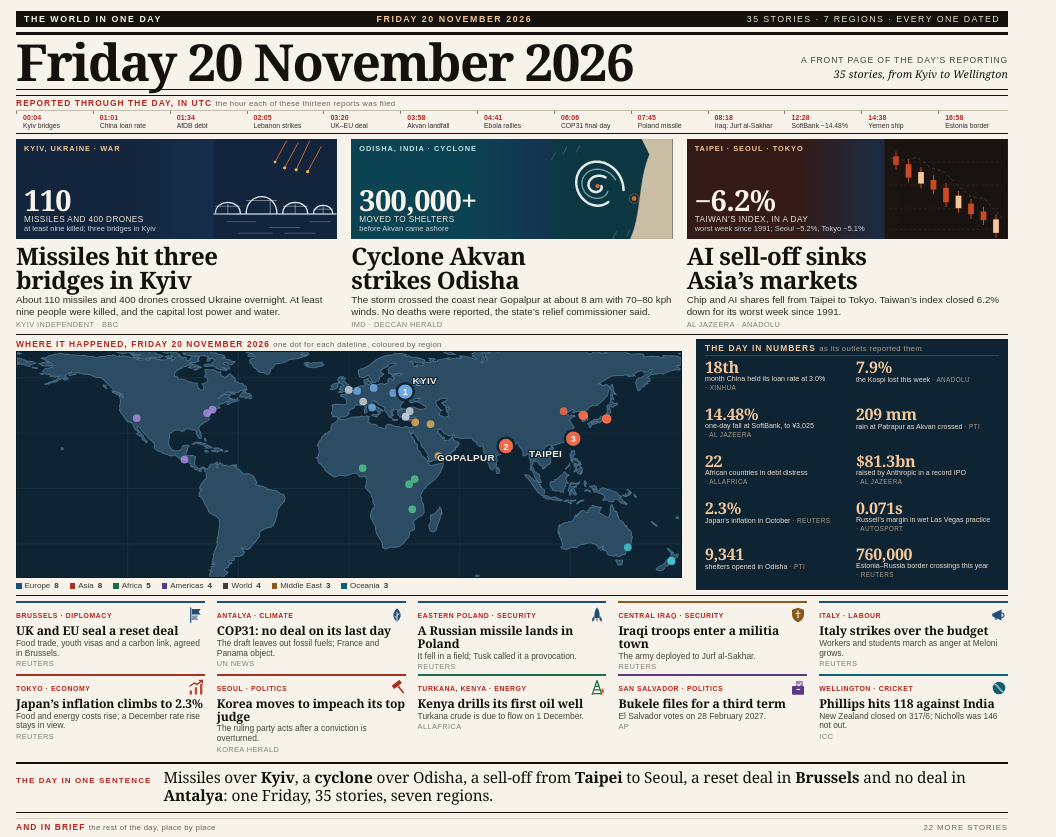
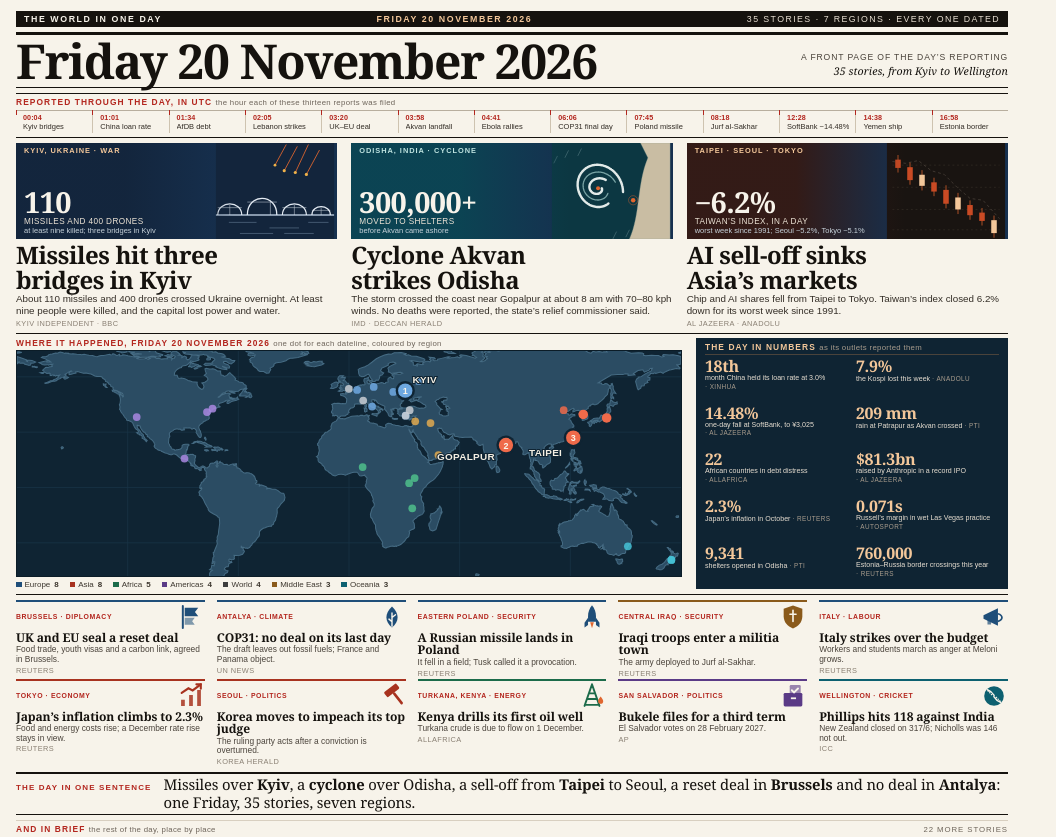
Before and after one commit to yossapr/world-news-20261120, a website: page tools/poster.html in a window 1280 px wide. Shown: the top 837 px of the page, without its empty margins (0-1056 px from the left). Drawn offline with Linux system fonts and the light colour scheme.

Commit message:
Polish: 45px ruled day strip with 7.2px hours and 7.5px captions, 28px card glyphs on the kicker line; height paid from panels, map crop and briefs

```diff
--- a/tools/poster.html
+++ b/tools/poster.html
@@ -13,32 +13,35 @@
 
   .mast { display:flex; justify-content:space-between; align-items:flex-end; gap:18px;
     border-top:3px solid var(--rule); border-bottom:1px solid var(--rule); padding:3px 0 4px }
-  .mast h1 { font-family:Georgia,'Times New Roman',serif; font-weight:700; font-size:51px; line-height:.94;
+  .mast h1 { font-family:Georgia,'Times New Roman',serif; font-weight:700; font-size:48px; line-height:.94;
     letter-spacing:-.028em }
   .mast .side { text-align:right; font-size:8.6px; line-height:1.35; letter-spacing:.1em; text-transform:uppercase;
     color:#4a433b; padding-bottom:3px; white-space:nowrap }
   .mast .side b { display:block; font-size:10.6px; letter-spacing:.01em; text-transform:none; color:var(--ink);
     font-family:Georgia,serif; font-style:italic; font-weight:400; margin:1px 0 }
 
-  .daystrip { border-top:1px solid var(--rule); border-bottom:1px solid var(--rule); padding:2px 0 3px }
+  .daystrip { border-top:1px solid var(--rule); border-bottom:1px solid var(--rule); padding:3px 0 4px }
   .daystrip .ds-head { display:flex; align-items:baseline; gap:0 }
-  .daystrip h5 { margin:0 0 2px }
-  .ds-track { display:grid; grid-template-columns:repeat(13,minmax(0,1fr)); gap:0 7px;
-    border-top:1px solid #c6bcac; padding-top:3px }
-  .ds-i { position:relative; min-width:0; padding-left:7px; font-size:6.8px; line-height:1.12; color:#332d26 }
-  .ds-i::before { content:''; position:absolute; left:0; top:-3px; width:1px; height:2.5px; background:#8a8074 }
-  .ds-i b { display:block; font-size:7px; letter-spacing:.01em; color:var(--accent); line-height:1.05 }
-  .ds-i span { display:block; margin-top:0.5px; white-space:nowrap; overflow:hidden }
+  .daystrip h5 { margin:0 0 3px }
+  .ds-track { display:grid; grid-template-columns:repeat(13,minmax(0,1fr)); gap:0;
+    border-top:1px solid #b8ae9e }
+  .ds-i { position:relative; min-width:0; border-left:1px solid #cec3b0;
+    padding:3px 6px 2px 7px; color:#332d26 }
+  .ds-i:first-child { border-left:0 }
+  .ds-i::before { content:''; position:absolute; left:-1px; top:-1px; width:1px; height:5px; background:var(--accent) }
+  .ds-i:first-child::before { left:0 }
+  .ds-i b { display:block; font-size:7.2px; font-weight:700; letter-spacing:.01em; color:var(--accent); line-height:1.05 }
+  .ds-i span { display:block; font-size:7.5px; line-height:1.15; margin-top:1.5px; white-space:nowrap; overflow:hidden }
 
   .leads { display:grid; grid-template-columns:repeat(3,minmax(0,1fr)); gap:0 14px }
   .lead { min-width:0; display:flex; flex-direction:column }
-  .panel { position:relative; display:flex; height:100px; overflow:hidden; background:#16304f }
-  .panel .part { position:absolute; right:0; top:0; width:124px; height:100px }
-  .panel .part svg { display:block; width:124px; height:100px }
+  .panel { position:relative; display:flex; height:96px; overflow:hidden; background:#16304f }
+  .panel .part { position:absolute; right:0; top:0; width:124px; height:96px }
+  .panel .part svg { display:block; width:124px; height:96px }
   .panel::after { content:''; position:absolute; inset:0; background:linear-gradient(90deg, rgba(19,37,60,.97) 34%, rgba(19,37,60,0) 68%); z-index:1 }
   .lead:nth-child(2) .panel::after { background:linear-gradient(90deg, rgba(11,68,83,.97) 34%, rgba(11,68,83,0) 68%) }
   .lead:nth-child(3) .panel::after { background:linear-gradient(90deg, rgba(52,26,21,.97) 34%, rgba(52,26,21,0) 68%) }
-  .panel-txt { position:relative; z-index:2; padding:5px 0 5px 8px; width:100%; color:#f7f3ea;
+  .panel-txt { position:relative; z-index:2; padding:3px 0 3px 8px; width:100%; color:#f7f3ea;
     display:flex; flex-direction:column }
   .pk { font-size:7.4px; letter-spacing:.13em; text-transform:uppercase; color:#f3c79a; font-weight:700 }
   .pfig { font-family:Georgia,serif; font-size:29px; font-weight:700; line-height:1; letter-spacing:-.02em; margin-top:auto }
@@ -47,7 +50,7 @@
   .lead:nth-child(2) .pk { color:#bfe3e0 }
   .lead:nth-child(3) .pk { color:#f3c79a }
 
-  .lead h3 { font-family:Georgia,serif; font-size:24px; line-height:1.01; letter-spacing:-.018em; margin:5px 0 2px }
+  .lead h3 { font-family:Georgia,serif; font-size:24px; line-height:1.01; letter-spacing:-.018em; margin:4px 0 1px }
   .lead .deck { font-size:9.8px; line-height:1.22; color:#332d26; min-height:24px }
   .src { font-size:7.4px; letter-spacing:.055em; text-transform:uppercase; color:#8a8074; margin-top:2px }
 
@@ -73,20 +76,20 @@
   .ns { color:#a89c8d; font-size:6.4px; letter-spacing:.06em; text-transform:uppercase; white-space:nowrap }
 
   .cards { display:grid; grid-template-columns:repeat(5,minmax(0,1fr)); gap:0 12px; align-content:start }
-  .card { padding:3px 0 3px; border-top:2px solid var(--gc); min-width:0 }
-  .chead { display:flex; justify-content:space-between; align-items:center; gap:5px }
+  .card { padding:1px 0 1px; border-top:2px solid var(--gc); min-width:0 }
+  .chead { display:flex; justify-content:space-between; align-items:center; gap:4px; min-height:28px }
   .ck { flex:1 1 auto; min-width:0; font-size:6.9px; letter-spacing:.08em; text-transform:uppercase; color:var(--accent); font-weight:700; white-space:nowrap; overflow:hidden }
-  .cg { flex:0 0 18px; width:18px; height:18px; color:var(--gc) }
-  .cg svg { display:block; width:18px; height:18px }
+  .cg { flex:0 0 28px; width:28px; height:28px; color:var(--gc) }
+  .cg svg { display:block; width:28px; height:28px }
   .card h4 { font-family:Georgia,serif; font-size:12.1px; line-height:1.04; letter-spacing:-.01em; margin:1px 0 }
   .card p { font-size:8.4px; line-height:1.15; color:#4a433b }
   .card .src { margin-top:1px }
 
-  .sentence { border-top:2px solid var(--rule); border-bottom:1px solid var(--rule); padding:5px 0 6px;
+  .sentence { border-top:2px solid var(--rule); border-bottom:1px solid var(--rule); padding:2px 0 2px;
     display:flex; gap:12px; align-items:baseline }
   .sentence .lab { font-size:8px; letter-spacing:.14em; text-transform:uppercase; color:var(--accent);
     font-weight:700; white-space:nowrap }
-  .sentence p { font-family:Georgia,serif; font-size:15.4px; line-height:1.2; letter-spacing:-.01em }
+  .sentence p { font-family:Georgia,serif; font-size:14.8px; line-height:1.2; letter-spacing:-.01em }
   .sentence p b { font-weight:700 }
 
   .briefs-head { border-top:1px solid var(--soft); padding-top:3px; display:flex; justify-content:space-between; align-items:baseline }
@@ -95,7 +98,7 @@
   .briefs { flex:1; min-height:0; border-top:1px solid var(--soft); padding:5px 0 4px; margin-top:3px;
     display:grid; grid-template-columns:repeat(3,minmax(0,1fr)); gap:0 16px }
   ul.b { list-style:none; display:flex; flex-direction:column; justify-content:space-between; min-width:0 }
-  ul.b li { font-size:10.3px; line-height:1.12; color:#2b2620; padding-left:9px; position:relative }
+  ul.b li { font-size:10.3px; line-height:1.13; color:#2b2620; padding-left:9px; position:relative }
   ul.b li::before { content:''; position:absolute; left:0; top:5px; width:3.5px; height:3.5px; background:var(--gc) }
   ul.b li b { font-weight:700 }
   .bs { color:#8a8074; font-size:7px; letter-spacing:.03em; text-transform:uppercase; white-space:nowrap }
@@ -121,7 +124,7 @@
 
   <section class="daystrip">
     <div class="ds-head"><h5>Reported through the day, in UTC <span>the hour each of these thirteen reports was filed</span></h5></div>
-    <div class="ds-track"><div class="ds-i"><b>00:04</b><span>Kyiv bridges</span></div><div class="ds-i"><b>01:01</b><span>China loan rate</span></div><div class="ds-i"><b>01:34</b><span>AfDB debt</span></div><div class="ds-i"><b>02:05</b><span>Lebanon strikes</span></div><div class="ds-i"><b>03:20</b><span>UK–EU deal</span></div><div class="ds-i"><b>03:58</b><span>Akvan landfall</span></div><div class="ds-i"><b>04:41</b><span>Ebola rallies</span></div><div class="ds-i"><b>06:06</b><span>COP31 final day</span></div><div class="ds-i"><b>07:45</b><span>Poland missile</span></div><div class="ds-i"><b>08:18</b><span>Iraq: Jurf al-Sakhar</span></div><div class="ds-i"><b>12:28</b><span>SoftBank −14.48%</span></div><div class="ds-i"><b>14:38</b><span>Yemen ship</span></div><div class="ds-i"><b>16:58</b><span>Estonia border</span></div></div>
+    <div class="ds-track"><div class="ds-i"><b>00:04</b><span>Kyiv bridges</span></div><div class="ds-i"><b>01:01</b><span>China loan rate</span></div><div class="ds-i"><b>01:34</b><span>AfDB debt</span></div><div class="ds-i"><b>02:05</b><span>Lebanon strikes</span></div><div class="ds-i"><b>03:20</b><span>UK–EU deal</span></div><div class="ds-i"><b>03:58</b><span>Akvan landfall</span></div><div class="ds-i"><b>04:41</b><span>Ebola rallies</span></div><div class="ds-i"><b>06:06</b><span>COP31 final day</span></div><div class="ds-i"><b>07:45</b><span>Poland missile</span></div><div class="ds-i"><b>08:18</b><span>Jurf al-Sakhar</span></div><div class="ds-i"><b>12:28</b><span>SoftBank −14.48%</span></div><div class="ds-i"><b>14:38</b><span>Yemen ship</span></div><div class="ds-i"><b>16:58</b><span>Estonia border</span></div></div>
   </section>
 
   <section class="leads">
```
Also changed, not shown: tools/build.mjs (+25 -22 lines), entry.png.
